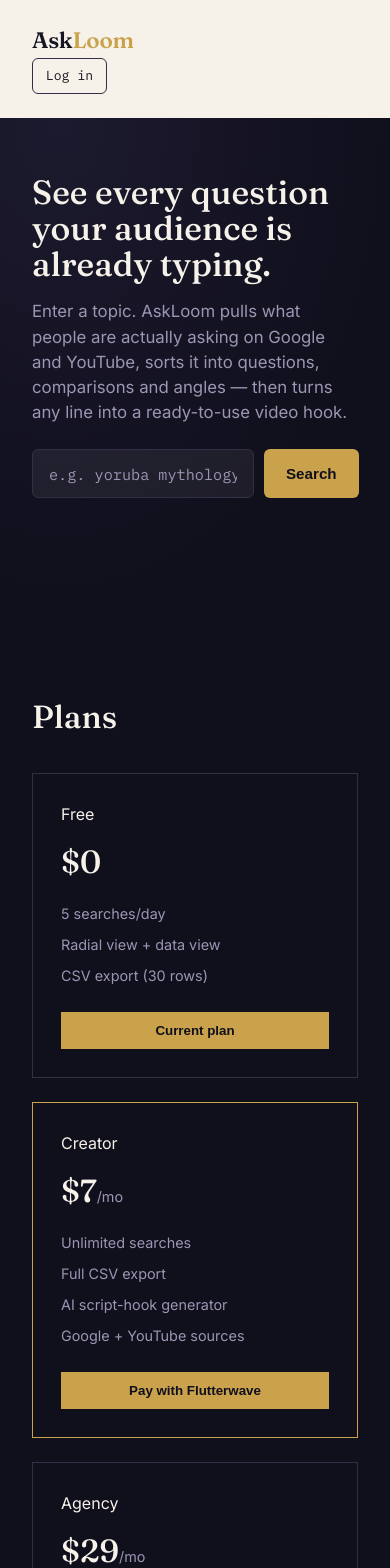
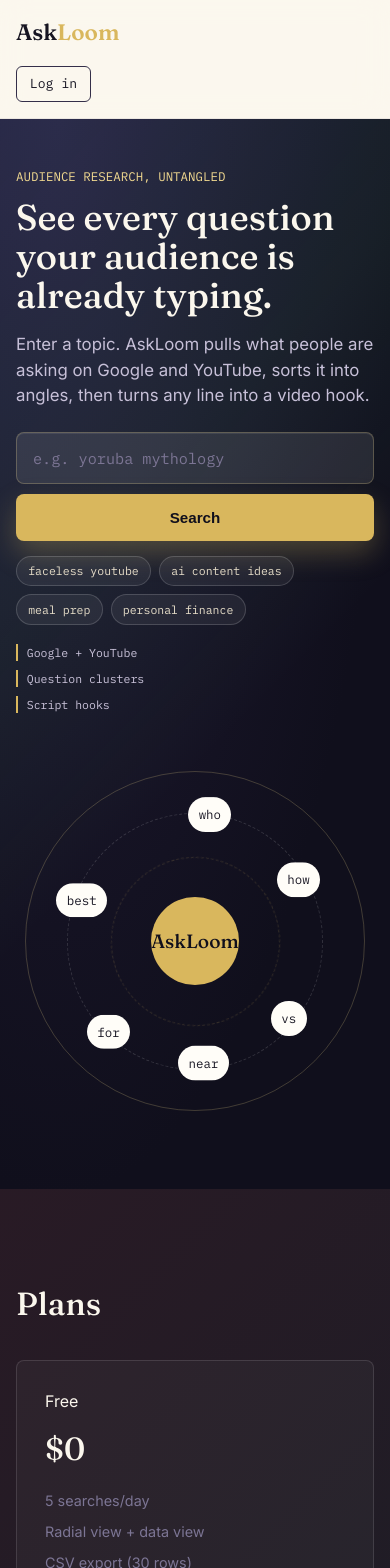
Before and after one commit to winnzzy/Askloom, a React (Vite) app in the folder frontend/: page / in a window 390 px wide. Shown: the top 1568 px of the page. Built offline with nearby package versions, Linux system fonts and the light colour scheme; no server answers.

Commit message:
Polish frontend experience

```diff
--- a/frontend/src/App.tsx
+++ b/frontend/src/App.tsx
@@ -17,6 +17,7 @@ export default function App() {
   const [error, setError] = useState<string | null>(null);
   const [view, setView] = useState<"cloud" | "list">("cloud");
   const [authOpen, setAuthOpen] = useState(false);
+  const starterTopics = ["faceless youtube", "ai content ideas", "meal prep", "personal finance"];
 
   useEffect(() => {
     if (!token) return;
@@ -35,6 +36,7 @@ export default function App() {
       const data = await fetchSuggestions(seed.trim(), token);
       setGrouped(data.grouped);
       setSubmittedSeed(seed.trim());
+      setView("cloud");
     } catch (err: any) {
       setError(err.message);
     } finally {
@@ -75,12 +77,13 @@ export default function App() {
 
       <section className="hero">
         <div className="hero-copy">
+          <div className="eyebrow">Audience research, untangled</div>
           <h1>See every question your audience is already typing.</h1>
           <p>
-            Enter a topic. AskLoom pulls what people are actually asking on Google
-            and YouTube, sorts it into questions, comparisons and angles — then
-            turns any line into a ready-to-use video hook.
+            Enter a topic. AskLoom pulls what people are asking on Google and
+            YouTube, sorts it into angles, then turns any line into a video hook.
           </p>
+
           <form className="search-form" onSubmit={handleSearch}>
             <input
               value={seed}
@@ -88,13 +91,39 @@ export default function App() {
               placeholder="e.g. yoruba mythology"
             />
             <button type="submit" disabled={loading}>
-              {loading ? "Weaving…" : "Search"}
+              {loading ? "Searching..." : "Search"}
             </button>
           </form>
-          {error && <p style={{ color: "#e4a3a3", marginTop: "0.75rem" }}>{error}</p>}
+
+          <div className="topic-chips" aria-label="Starter topics">
+            {starterTopics.map((topic) => (
+              <button key={topic} type="button" onClick={() => setSeed(topic)}>
+                {topic}
+              </button>
+            ))}
+          </div>
+
+          <div className="hero-stats" aria-label="Product highlights">
+            <span>Google + YouTube</span>
+            <span>Question clusters</span>
+            <span>Script hooks</span>
+          </div>
+          {error && <p className="hero-error">{error}</p>}
         </div>
+
         <div className="hero-visual">
-          {grouped && <SearchCloud seed={submittedSeed} grouped={grouped} />}
+          {grouped ? (
+            <SearchCloud seed={submittedSeed} grouped={grouped} />
+          ) : (
+            <div className="loom-preview" aria-hidden="true">
+              <div className="preview-core">AskLoom</div>
+              {["who", "how", "vs", "for", "best", "near"].map((label, index) => (
+                <span className={`preview-node node-${index + 1}`} key={label}>
+                  {label}
+                </span>
+              ))}
+            </div>
+          )}
         </div>
       </section>
 
@@ -117,7 +146,13 @@ export default function App() {
               </button>
             </div>
           </div>
-          {view === "list" && <ResultsList grouped={grouped} token={token} />}
+          {view === "cloud" ? (
+            <div className="cloud-result-panel">
+              <SearchCloud seed={submittedSeed} grouped={grouped} />
+            </div>
+          ) : (
+            <ResultsList grouped={grouped} token={token} />
+          )}
         </section>
       )}
 
--- a/frontend/src/styles.css
+++ b/frontend/src/styles.css
@@ -1,12 +1,18 @@
 :root {
   --ink: #171522;
-  --loom-indigo: #1c1a2e;
+  --loom-indigo: #201b34;
   --loom-indigo-deep: #100f1c;
-  --thread-gold: #c9a24b;
-  --thread-gold-soft: #e4cd8e;
-  --parchment: #f6f2e9;
-  --muted: #9b96b3;
-  --line: #322f47;
+  --thread-gold: #d9b75d;
+  --thread-gold-soft: #f0d88f;
+  --mint-thread: #66d29d;
+  --coral-thread: #ff7d73;
+  --sky-thread: #86a8ff;
+  --parchment: #fbf7ed;
+  --paper: #fffdf8;
+  --muted: #7c7594;
+  --line: #342f49;
+  --soft-line: #e8dfca;
+  --shadow: 0 18px 50px rgba(23, 21, 34, 0.14);
 
   --font-display: "Fraunces", serif;
   --font-body: "Inter", sans-serif;
@@ -15,6 +21,17 @@
 
 * {
   box-sizing: border-box;
+}
+
+button,
+a,
+input {
+  transition:
+    background 160ms ease,
+    border-color 160ms ease,
+    color 160ms ease,
+    box-shadow 160ms ease,
+    transform 160ms ease;
 }
 
 html,
@@ -26,7 +43,8 @@ body,
 }
 
 body {
-  background: var(--parchment);
+  background:
+    linear-gradient(180deg, #fffaf0 0%, var(--parchment) 42%, #f2eadb 100%);
   color: var(--ink);
   font-family: var(--font-body);
   line-height: 1.5;
@@ -40,10 +58,16 @@ body {
 
 /* ---------- Header ---------- */
 .site-header {
+  backdrop-filter: blur(14px);
+  background: rgba(251, 247, 237, 0.82);
+  border-bottom: 1px solid rgba(52, 47, 73, 0.08);
   display: flex;
   align-items: center;
   justify-content: space-between;
   padding: 1.5rem 2rem;
+  position: sticky;
+  top: 0;
+  z-index: 10;
 }
 
 .wordmark {
@@ -52,7 +76,7 @@ body {
   font-weight: 600;
   color: var(--ink);
   text-decoration: none;
-  letter-spacing: -0.01em;
+  letter-spacing: 0;
 }
 
 .wordmark span {
@@ -72,9 +96,10 @@ body {
 }
 
 .plan-pill {
+  background: #fff5d5;
   border: 1px solid var(--thread-gold);
   border-radius: 999px;
-  color: var(--thread-gold) !important;
+  color: #7b5c08 !important;
   padding: 0.25rem 0.6rem;
 }
 
@@ -96,19 +121,24 @@ body {
 .text-button:hover,
 .secondary-action:hover,
 .header-link:hover {
+  background: #fff5d5;
   border-color: var(--thread-gold);
-  color: var(--thread-gold);
+  color: #7b5c08;
+  transform: translateY(-1px);
 }
 
 /* ---------- Hero: the search cloud IS the hero ---------- */
 .hero {
-  background: radial-gradient(120% 140% at 15% 0%, var(--loom-indigo) 0%, var(--loom-indigo-deep) 70%);
+  background:
+    linear-gradient(135deg, rgba(134, 168, 255, 0.12) 0%, rgba(102, 210, 157, 0.08) 34%, rgba(16, 15, 28, 0) 58%),
+    radial-gradient(120% 140% at 15% 0%, var(--loom-indigo) 0%, var(--loom-indigo-deep) 72%);
   color: var(--parchment);
-  padding: 3.5rem 2rem 4rem;
+  padding: 4rem 2rem 4.25rem;
   display: grid;
-  grid-template-columns: minmax(280px, 420px) 1fr;
-  gap: 2.5rem;
+  grid-template-columns: minmax(300px, 470px) 1fr;
+  gap: 3rem;
   align-items: center;
+  min-height: calc(100vh - 84px);
 }
 
 @media (max-width: 900px) {
@@ -119,31 +149,41 @@ body {
 
 .hero-copy h1 {
   font-family: var(--font-display);
-  font-size: clamp(2.1rem, 4vw, 3rem);
+  font-size: clamp(2.25rem, 4.8vw, 4.35rem);
   font-weight: 500;
   line-height: 1.08;
-  margin: 0 0 1rem;
-  max-width: 14ch;
+  margin: 0 0 1.1rem;
+  max-width: 13ch;
 }
 
 .hero-copy p {
-  color: var(--muted);
-  max-width: 42ch;
+  color: #c7c0d8;
+  max-width: 48ch;
   font-size: 1.05rem;
+}
+
+.eyebrow {
+  color: var(--thread-gold-soft);
+  font-family: var(--font-data);
+  font-size: 0.78rem;
+  margin-bottom: 0.8rem;
+  text-transform: uppercase;
 }
 
 .search-form {
   margin-top: 1.5rem;
   display: flex;
   gap: 0.6rem;
+  max-width: 560px;
 }
 
 .search-form input {
   flex: 1;
-  background: rgba(255, 255, 255, 0.06);
-  border: 1px solid var(--line);
-  border-radius: 6px;
-  padding: 0.85rem 1rem;
+  background: rgba(255, 255, 255, 0.09);
+  border: 1px solid rgba(240, 216, 143, 0.26);
+  border-radius: 8px;
+  box-shadow: inset 0 1px 0 rgba(255, 255, 255, 0.08);
+  padding: 0.95rem 1rem;
   color: var(--parchment);
   font-family: var(--font-data);
   font-size: 0.95rem;
@@ -156,17 +196,24 @@ body {
 .search-form input:focus {
   outline: 2px solid var(--thread-gold);
   outline-offset: 1px;
+  background: rgba(255, 255, 255, 0.13);
 }
 
 .search-form button {
   background: var(--thread-gold);
   color: var(--loom-indigo-deep);
   border: none;
-  border-radius: 6px;
-  padding: 0.85rem 1.4rem;
+  border-radius: 8px;
+  box-shadow: 0 12px 28px rgba(217, 183, 93, 0.28);
+  padding: 0.95rem 1.45rem;
   font-weight: 600;
   cursor: pointer;
   font-size: 0.95rem;
+}
+
+.search-form button:hover:not(:disabled) {
+  background: var(--thread-gold-soft);
+  transform: translateY(-1px);
 }
 
 .search-form button:disabled {
@@ -178,12 +225,127 @@ body {
   display: flex;
   align-items: center;
   justify-content: center;
+  min-height: 440px;
+}
+
+.topic-chips {
+  display: flex;
+  flex-wrap: wrap;
+  gap: 0.5rem;
+  margin-top: 0.9rem;
+}
+
+.topic-chips button {
+  background: rgba(255, 255, 255, 0.06);
+  border: 1px solid rgba(255, 255, 255, 0.16);
+  border-radius: 999px;
+  color: #e8dfca;
+  cursor: pointer;
+  font-family: var(--font-data);
+  font-size: 0.72rem;
+  padding: 0.42rem 0.7rem;
+}
+
+.topic-chips button:hover {
+  background: rgba(217, 183, 93, 0.13);
+  border-color: rgba(217, 183, 93, 0.5);
+  color: var(--thread-gold-soft);
+}
+
+.hero-stats {
+  display: flex;
+  flex-wrap: wrap;
+  gap: 0.55rem;
+  margin-top: 1.2rem;
+}
+
+.hero-stats span {
+  border-left: 2px solid var(--thread-gold);
+  color: #cbc4db;
+  font-family: var(--font-data);
+  font-size: 0.72rem;
+  padding-left: 0.55rem;
+}
+
+.hero-error {
+  color: #ffc8c4;
+  font-family: var(--font-data);
+  font-size: 0.84rem;
+  margin-top: 0.75rem;
+}
+
+.loom-preview {
+  aspect-ratio: 1;
+  border: 1px solid rgba(240, 216, 143, 0.22);
+  border-radius: 50%;
+  max-width: 480px;
+  position: relative;
+  width: min(100%, 480px);
+}
+
+.loom-preview::before,
+.loom-preview::after {
+  border: 1px dashed rgba(255, 255, 255, 0.14);
+  border-radius: 50%;
+  content: "";
+  inset: 12%;
+  position: absolute;
+}
+
+.loom-preview::after {
+  animation: spin 28s linear infinite;
+  border-color: rgba(217, 183, 93, 0.18);
+  inset: 25%;
+}
+
+.preview-core {
+  align-items: center;
+  background: var(--thread-gold);
+  border-radius: 50%;
+  color: var(--loom-indigo-deep);
+  display: flex;
+  font-family: var(--font-display);
+  font-size: 1.2rem;
+  height: 104px;
+  justify-content: center;
+  left: 50%;
+  position: absolute;
+  top: 50%;
+  transform: translate(-50%, -50%);
+  width: 104px;
+}
+
+.preview-node {
+  animation: floatNode 5s ease-in-out infinite;
+  background: var(--paper);
+  border-radius: 999px;
+  color: var(--ink);
+  font-family: var(--font-data);
+  font-size: 0.78rem;
+  padding: 0.5rem 0.65rem;
+  position: absolute;
+}
+
+.node-1 { left: 48%; top: 8%; }
+.node-2 { right: 13%; top: 27%; animation-delay: 0.3s; }
+.node-3 { right: 17%; bottom: 22%; animation-delay: 0.8s; }
+.node-4 { left: 18%; bottom: 18%; animation-delay: 1.1s; }
+.node-5 { left: 9%; top: 33%; animation-delay: 1.4s; }
+.node-6 { left: 45%; bottom: 8%; animation-delay: 1.8s; }
+
+@keyframes floatNode {
+  0%, 100% { transform: translateY(0); }
+  50% { transform: translateY(-8px); }
+}
+
+@keyframes spin {
+  to { transform: rotate(360deg); }
 }
 
 /* ---------- Results ---------- */
 .results {
-  padding: 3rem 2rem;
-  max-width: 1100px;
+  padding: 3.5rem 2rem;
+  max-width: 1180px;
   margin: 0 auto;
   width: 100%;
 }
@@ -208,7 +370,8 @@ body {
   background: transparent;
   border: 1px solid var(--line);
   color: var(--ink);
-  padding: 0.4rem 0.9rem;
+  border-radius: 6px;
+  padding: 0.48rem 0.9rem;
   font-size: 0.85rem;
   cursor: pointer;
 }
@@ -219,6 +382,43 @@ body {
   border-color: var(--ink);
 }
 
+.cloud-result-panel {
+  align-items: center;
+  background: var(--loom-indigo-deep);
+  border: 1px solid var(--line);
+  border-radius: 8px;
+  display: flex;
+  justify-content: center;
+  min-height: 520px;
+  overflow: hidden;
+}
+
+.search-cloud {
+  height: auto;
+  max-width: 560px;
+  width: min(100%, 560px);
+}
+
+.cloud-halo {
+  animation: cloudPulse 3.4s ease-in-out infinite;
+}
+
+.cloud-spoke {
+  cursor: default;
+  transition: opacity 160ms ease, transform 160ms ease;
+}
+
+.cloud-spoke:hover {
+  opacity: 1;
+  transform: scale(1.025);
+  transform-origin: center;
+}
+
+@keyframes cloudPulse {
+  0%, 100% { opacity: 0.5; }
+  50% { opacity: 1; }
+}
+
 .category-grid {
   display: grid;
   grid-template-columns: repeat(auto-fit, minmax(230px, 1fr));
@@ -227,9 +427,16 @@ body {
 
 .category-card {
   border: 1px solid var(--line);
-  border-radius: 4px;
+  border-radius: 8px;
   padding: 1rem 1.1rem;
-  background: #fff;
+  background: var(--paper);
+  box-shadow: 0 10px 22px rgba(23, 21, 34, 0.06);
+  transition: transform 160ms ease, box-shadow 160ms ease;
+}
+
+.category-card:hover {
+  box-shadow: var(--shadow);
+  transform: translateY(-2px);
 }
 
 .category-card h3 {
@@ -246,7 +453,7 @@ body {
   font-family: var(--font-data);
   font-size: 0.85rem;
   padding: 0.35rem 0;
-  border-bottom: 1px dashed #e5e0d0;
+  border-bottom: 1px dashed var(--soft-line);
   display: flex;
   justify-content: space-between;
   gap: 0.5rem;
@@ -258,11 +465,13 @@ body {
 }
 
 .hook-btn {
-  background: none;
-  border: none;
+  background: #fff5d5;
+  border: 1px solid #edd389;
+  border-radius: 999px;
   color: var(--thread-gold);
   font-family: var(--font-body);
-  font-size: 0.75rem;
+  font-size: 0.72rem;
+  padding: 0.25rem 0.5rem;
   cursor: pointer;
   white-space: nowrap;
 }
@@ -275,7 +484,9 @@ body {
 
 /* ---------- Pricing ---------- */
 .pricing {
-  background: var(--loom-indigo-deep);
+  background:
+    linear-gradient(135deg, rgba(255, 125, 115, 0.1), rgba(102, 210, 157, 0.08)),
+    var(--loom-indigo-deep);
   color: var(--parchment);
   padding: 4rem 2rem;
 }
@@ -299,12 +510,21 @@ body {
 }
 
 .plan-card {
-  border: 1px solid var(--line);
+  background: rgba(255, 255, 255, 0.035);
+  border: 1px solid rgba(255, 255, 255, 0.12);
+  border-radius: 8px;
   padding: 1.75rem;
+  transition: transform 160ms ease, border-color 160ms ease, background 160ms ease;
 }
 
 .plan-card.featured {
+  background: rgba(217, 183, 93, 0.08);
   border-color: var(--thread-gold);
+}
+
+.plan-card:hover {
+  background: rgba(255, 255, 255, 0.06);
+  transform: translateY(-3px);
 }
 
 .plan-card .price {
@@ -326,8 +546,18 @@ body {
   background: var(--thread-gold);
   color: var(--loom-indigo-deep);
   border: none;
+  border-radius: 6px;
   font-weight: 600;
   cursor: pointer;
+}
+
+.plan-card button:hover:not(:disabled) {
+  background: var(--thread-gold-soft);
+}
+
+.plan-card button:disabled {
+  cursor: default;
+  opacity: 0.65;
 }
 
 .plan-card ul {
@@ -357,7 +587,9 @@ body {
 .auth-modal,
 .callback-card {
   background: var(--loom-indigo-deep);
-  border: 1px solid var(--line);
+  border: 1px solid rgba(255, 255, 255, 0.14);
+  border-radius: 8px;
+  box-shadow: var(--shadow);
   color: var(--parchment);
   width: min(100%, 420px);
   padding: 1.5rem;
@@ -394,6 +626,14 @@ body {
   cursor: pointer;
   flex: 1;
   padding: 0.55rem;
+}
+
+.auth-tabs button:first-child {
+  border-radius: 6px 0 0 6px;
+}
+
+.auth-tabs button:last-child {
+  border-radius: 0 6px 6px 0;
 }
 
 .auth-tabs button.active {
@@ -503,9 +743,10 @@ body {
 }
 
 .settings-panel {
-  background: #fff;
+  background: var(--paper);
   border: 1px solid var(--line);
-  border-radius: 4px;
+  border-radius: 8px;
+  box-shadow: 0 10px 22px rgba(23, 21, 34, 0.06);
   padding: 1.25rem;
 }
 
@@ -531,6 +772,12 @@ body {
   border-radius: 6px;
   font-family: var(--font-data);
   padding: 0.7rem 0.8rem;
+}
+
+.settings-form input:focus {
+  border-color: var(--thread-gold);
+  box-shadow: 0 0 0 3px rgba(217, 183, 93, 0.2);
+  outline: none;
 }
 
 .settings-form button {
@@ -581,7 +828,7 @@ body {
 
 .metric {
   border: 1px solid #e5e0d0;
-  border-radius: 4px;
+  border-radius: 8px;
   padding: 0.8rem;
 }
 
@@ -608,3 +855,68 @@ body {
     grid-template-columns: 1fr;
   }
 }
+
+@media (max-width: 900px) {
+  .hero {
+    min-height: auto;
+    padding-top: 3rem;
+  }
+
+  .hero-copy h1 {
+    max-width: 15ch;
+  }
+
+  .hero-visual {
+    min-height: 360px;
+  }
+
+  .cloud-result-panel {
+    min-height: 420px;
+  }
+}
+
+@media (max-width: 640px) {
+  .site-header {
+    gap: 1rem;
+    padding: 1rem;
+  }
+
+  .hero,
+  .results,
+  .pricing,
+  .settings-page {
+    padding-left: 1rem;
+    padding-right: 1rem;
+  }
+
+  .search-form {
+    flex-direction: column;
+  }
+
+  .search-form button {
+    width: 100%;
+  }
+
+  .hero-stats {
+    display: grid;
+    grid-template-columns: 1fr;
+  }
+
+  .loom-preview {
+    width: min(100%, 340px);
+  }
+
+  .preview-core {
+    height: 88px;
+    width: 88px;
+  }
+
+  .table-row {
+    align-items: start;
+    grid-template-columns: 1fr;
+  }
+
+  .settings-form.inline {
+    grid-template-columns: 1fr;
+  }
+}
```
Also changed, not shown: frontend/src/components/SearchCloud.tsx (+44 -37 lines).
